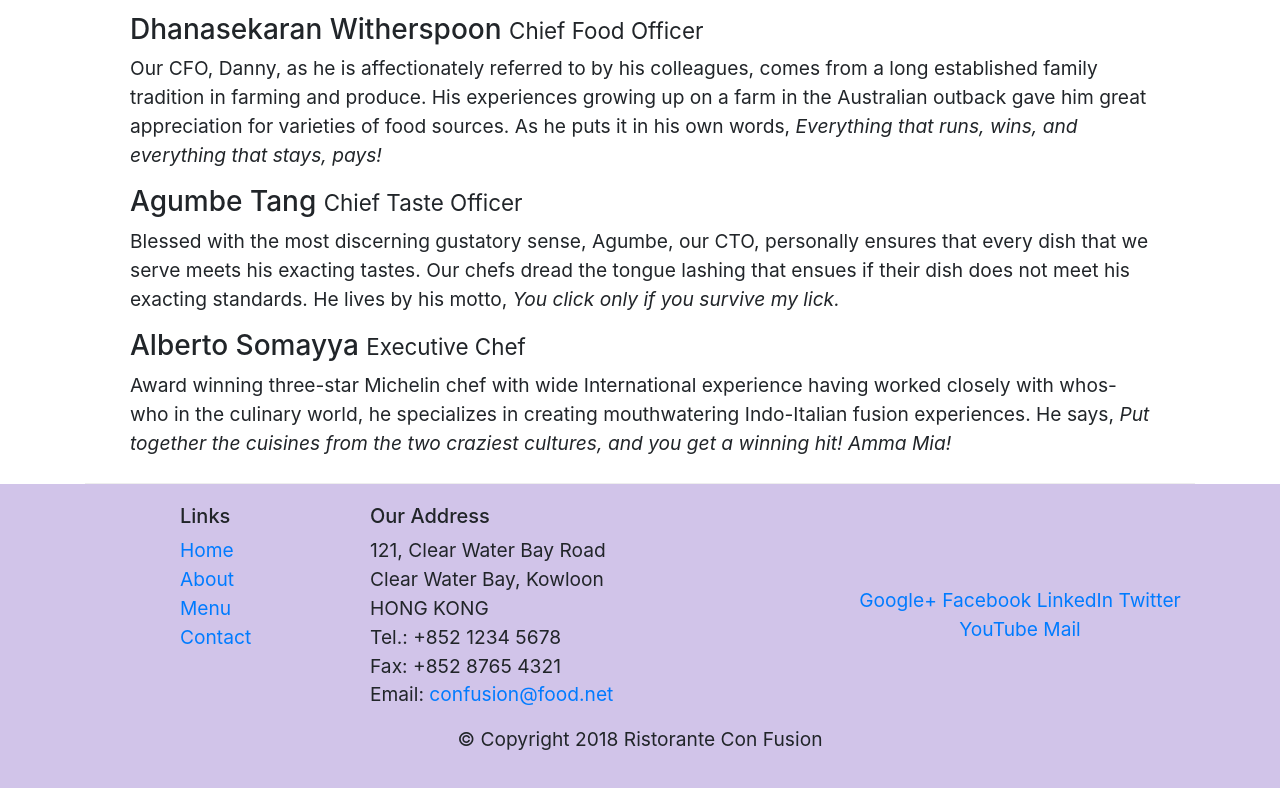
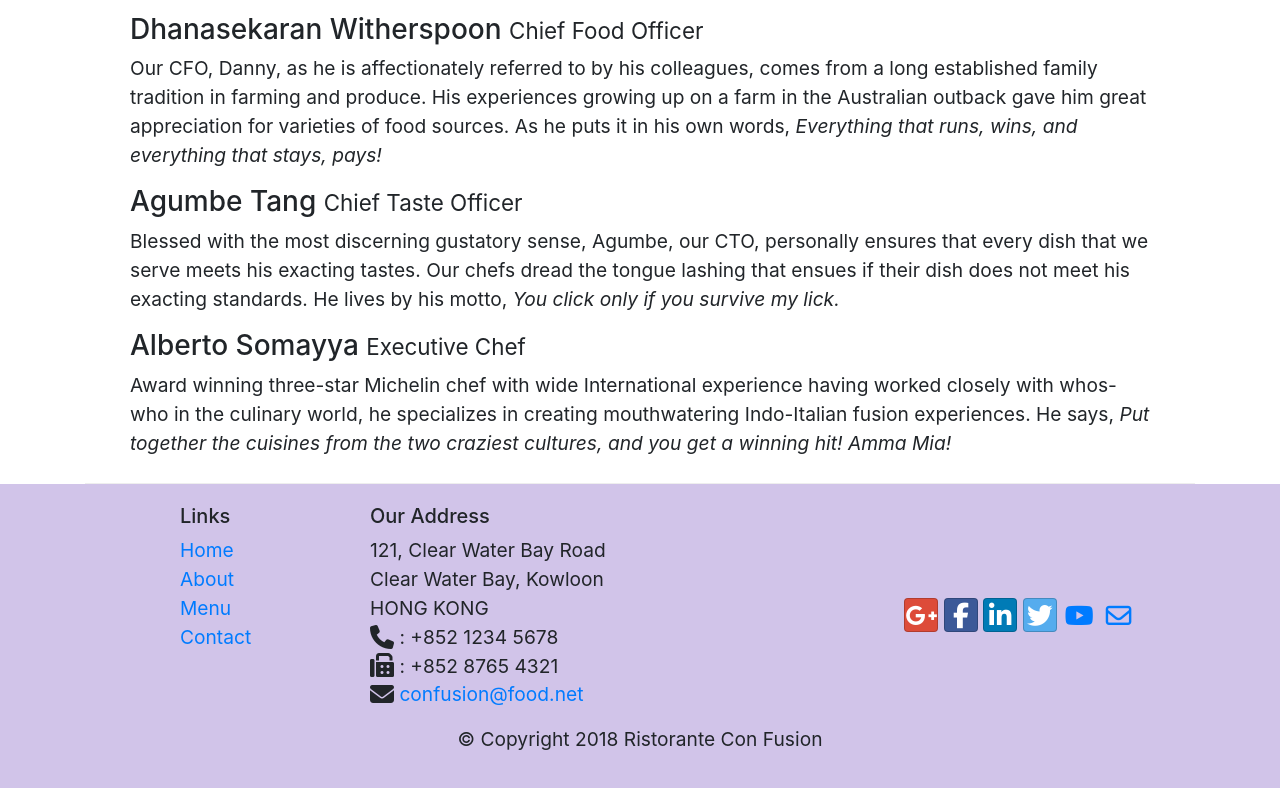
Before and after one commit to bc183/conFusion, a website: page aboutus.html in a window 1280 px wide. Shown: the part 1174-1962 px from the top of the page. Drawn offline with nearby package versions, Linux system fonts and the light colour scheme.

Commit message:
icon fonts

```diff
--- a/aboutus.html
+++ b/aboutus.html
@@ -6,6 +6,8 @@
     <meta name="viewport" content="width=device-width, initial-scale=1, shrink-to-fit=no">
     <meta http-equiv="x-ua-compatible" content="ie=edge">
     <link rel="stylesheet" href="node_modules/bootstrap/dist/css/bootstrap.min.css">
+    <link rel="stylesheet" href="node_modules/font-awesome/css/font-awesome.min.css">
+    <link rel="stylesheet" href="node_modules/bootstrap-social/bootstrap-social.css">
     <link rel="stylesheet" href="css/styles.css">
     <title>Ristorante Con Fusion: About Us</title>
 
@@ -20,10 +22,10 @@
             <a class="navbar-brand mr-auto" href="index.html">Ristorante con Fusion</a>
             <div class="collapse navbar-collapse" id="Navbar">
                 <ul class="navbar-nav mr-auto">
-                    <li class="nav-item"><a class="nav-link" href="index.html">Home</a></li>
-                    <li class="nav-item"><a class="nav-link active" href="#">About</a></li>
-                    <li class="nav-item"> <a class="nav-link" href="#">Menu</a></li>
-                    <li class="nav-item"> <a class="nav-link" href="#">Contact</a></li>
+                    <li class="nav-item"><a class="nav-link" href="index.html"><span class="fa fa-home fa-lg"></span> Home</a></li>
+                    <li class="nav-item"><a class="nav-link active" href="#"><span class="fa fa-info fa-lg"></span> About</a></li>
+                    <li class="nav-item"> <a class="nav-link" href="#"><span class="fa fa-list fa-lg"></span> Menu</a></li>
+                    <li class="nav-item"> <a class="nav-link" href="#"><span class="fa fa-address-card fa-lg"></span> Contact</a></li>
                 </ul>
             </div>
         </div>
@@ -107,19 +109,19 @@
 		              121, Clear Water Bay Road<br>
 		              Clear Water Bay, Kowloon<br>
 		              HONG KONG<br>
-		              Tel.: +852 1234 5678<br>
-		              Fax: +852 8765 4321<br>
-		              Email: <a href="mailto:confusion@food.net">confusion@food.net</a>
+		              <i class="fa fa-phone fa-lg"></i> : +852 1234 5678<br>
+		              <i class="fa fa-fax fa-lg"></i> : +852 8765 4321<br>
+		              <i class="fa fa-envelope fa-lg"></i> <a href="mailto:confusion@food.net">confusion@food.net</a>
 		           </address>
                 </div>
                 <div class="col-12 col-sm-4 align-self-center">
-                    <div class="text-center">
-                        <a href="http://google.com/+">Google+</a>
-                        <a href="http://www.facebook.com/profile.php?id=">Facebook</a>
-                        <a href="http://www.linkedin.com/in/">LinkedIn</a>
-                        <a href="http://twitter.com/">Twitter</a>
-                        <a href="http://youtube.com/">YouTube</a>
-                        <a href="mailto:">Mail</a>
+                    <div class="text-center address">
+                        <a class="btn btn-social-icon btn-google" href="http://google.com/+"><i class="fa fa-google-plus fa-lg"></i></a>
+                        <a class="btn btn-social-icon btn-facebook" href="http://www.facebook.com/profile.php?id="><i class="fa fa-facebook fa-lg"></i></a>
+                        <a class="btn btn-social-icon btn-linkedin" href="http://www.linkedin.com/in/"><i class="fa fa-linkedin fa-lg"></i></a>
+                        <a class="btn btn-social-icon btn-twitter" href="http://twitter.com/"><i class="fa fa-twitter fa-lg"></i></a>
+                        <a class="btn btn-social-icon btn-youtube" href="http://youtube.com/"><i class="fa fa-youtube fa-lg"></i></a>
+                        <a class="btn btn-social-icon" href=" mailto: "><i class="fa fa-envelope-o fa-lg "></i></a>
                     </div>
                 </div>
             </div>
```
